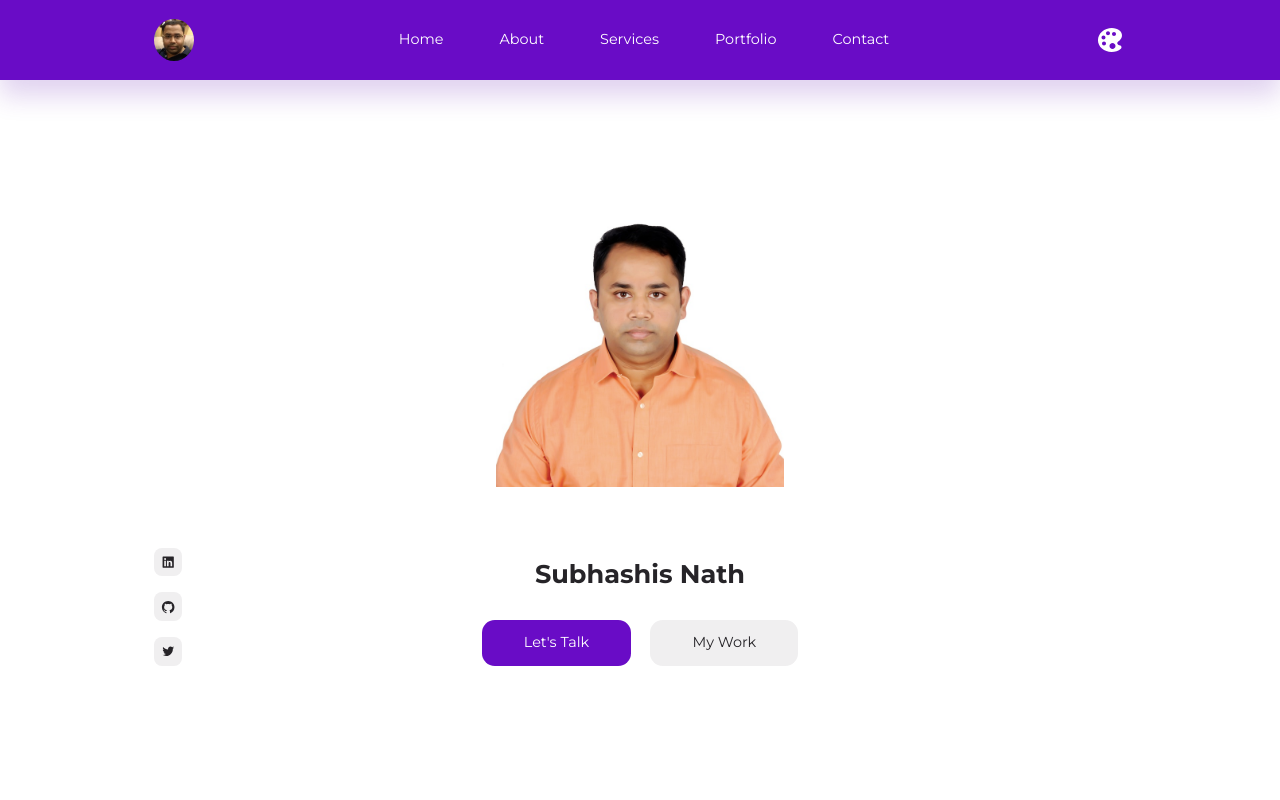
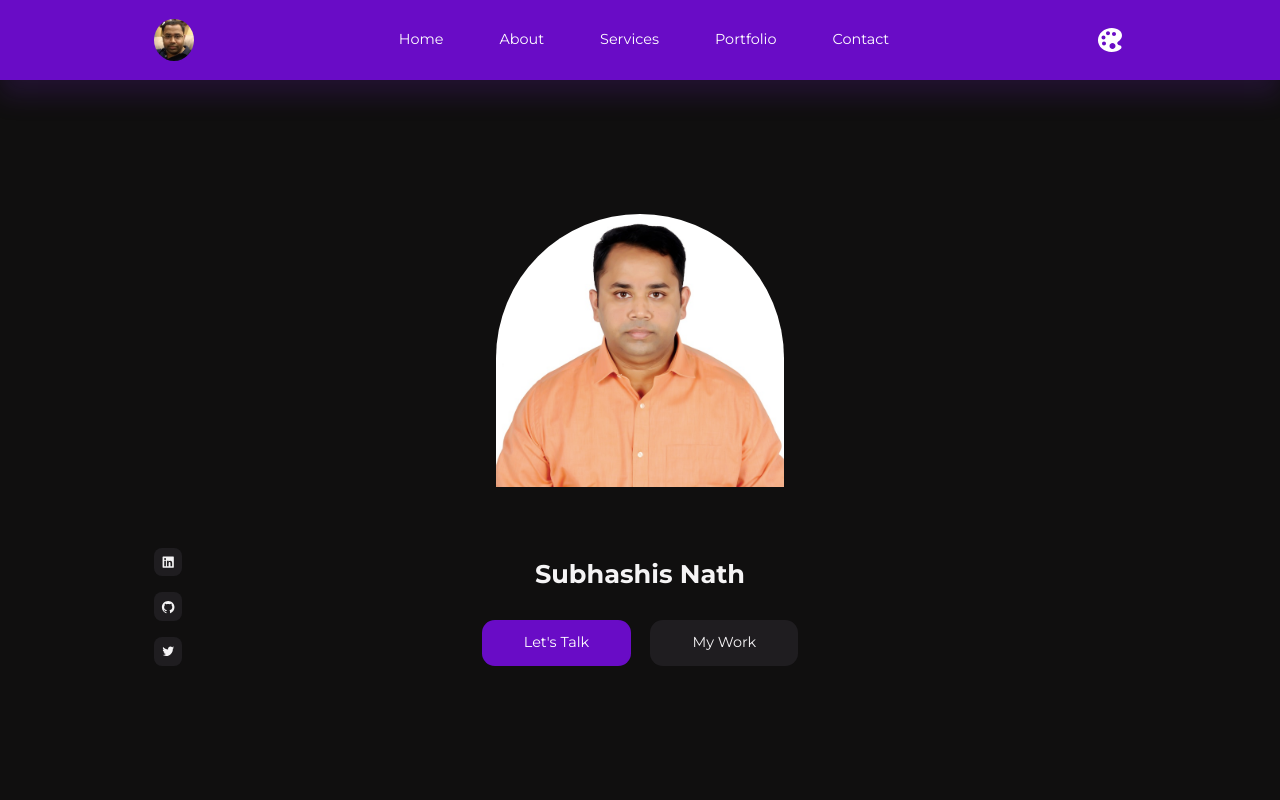
Before and after one commit to subha81788/personal-portfolio, a React (Create React App) app: page / in a window 1280 px wide. Shown: the top 800 px of the page. Built offline with nearby package versions, Linux system fonts and the light colour scheme.

Commit message:
Set dark background as default

```diff
--- a/src/index.css
+++ b/src/index.css
@@ -73,7 +73,7 @@ main.color-6 {
     --primary-hue: 55;
 }
 
-main.bg-2 {
+main.bg-1 {
     --black-lightness: 96%;
     --dark-lightness: 60%;
     --light-lightness: 12%;
--- a/src/theme/theme.css
+++ b/src/theme/theme.css
@@ -83,13 +83,13 @@
 .theme__background-colors button {
     width: 7rem;
     height: 2.5rem;
-    background: white;
+    background: #111;
     border-radius: var(--border-radius-3);
     cursor: pointer;
 }
 
 .theme__background-colors .bg-2 {
-    background: #111;
+    background: white;
 }
 
 
```
